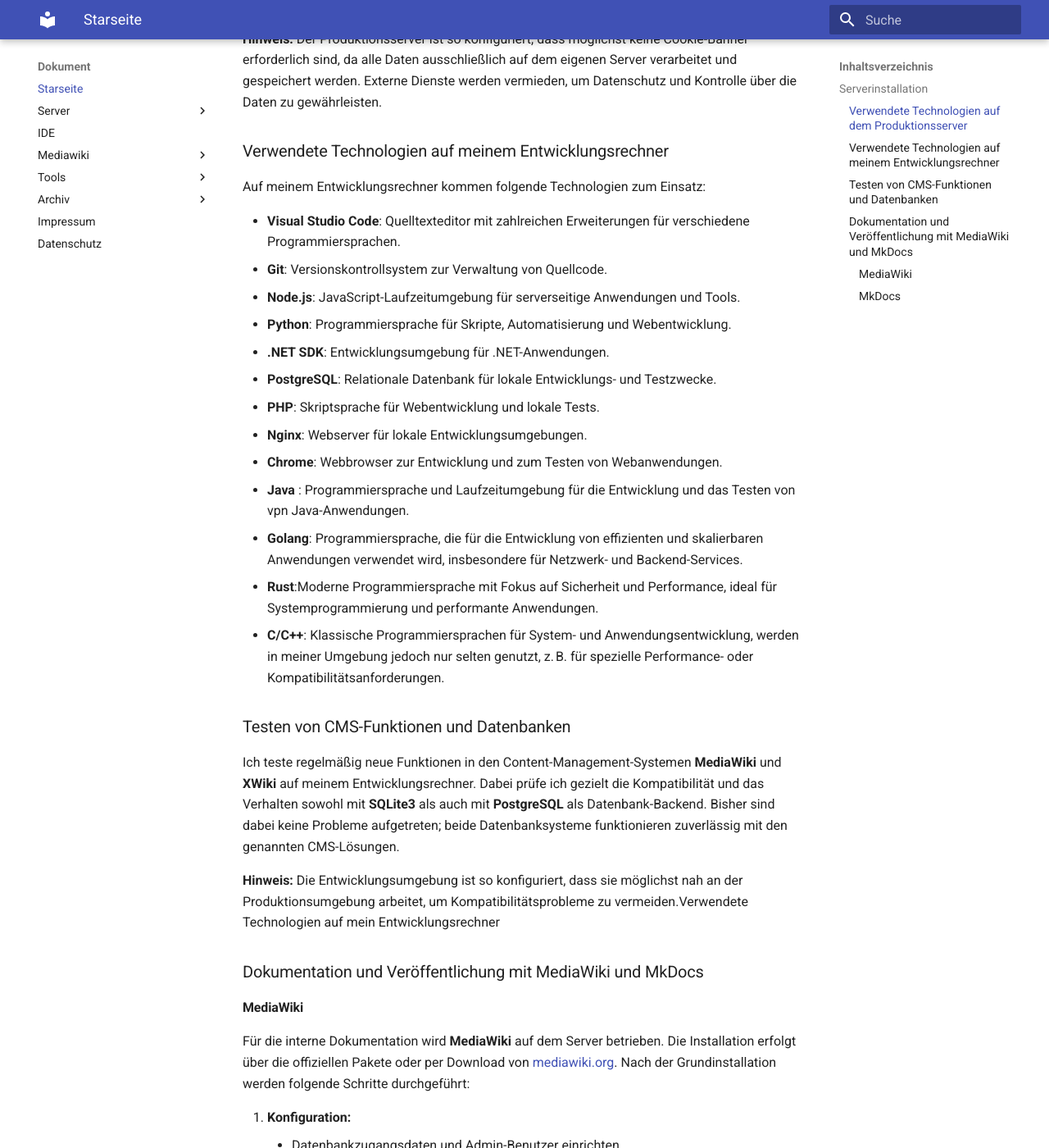
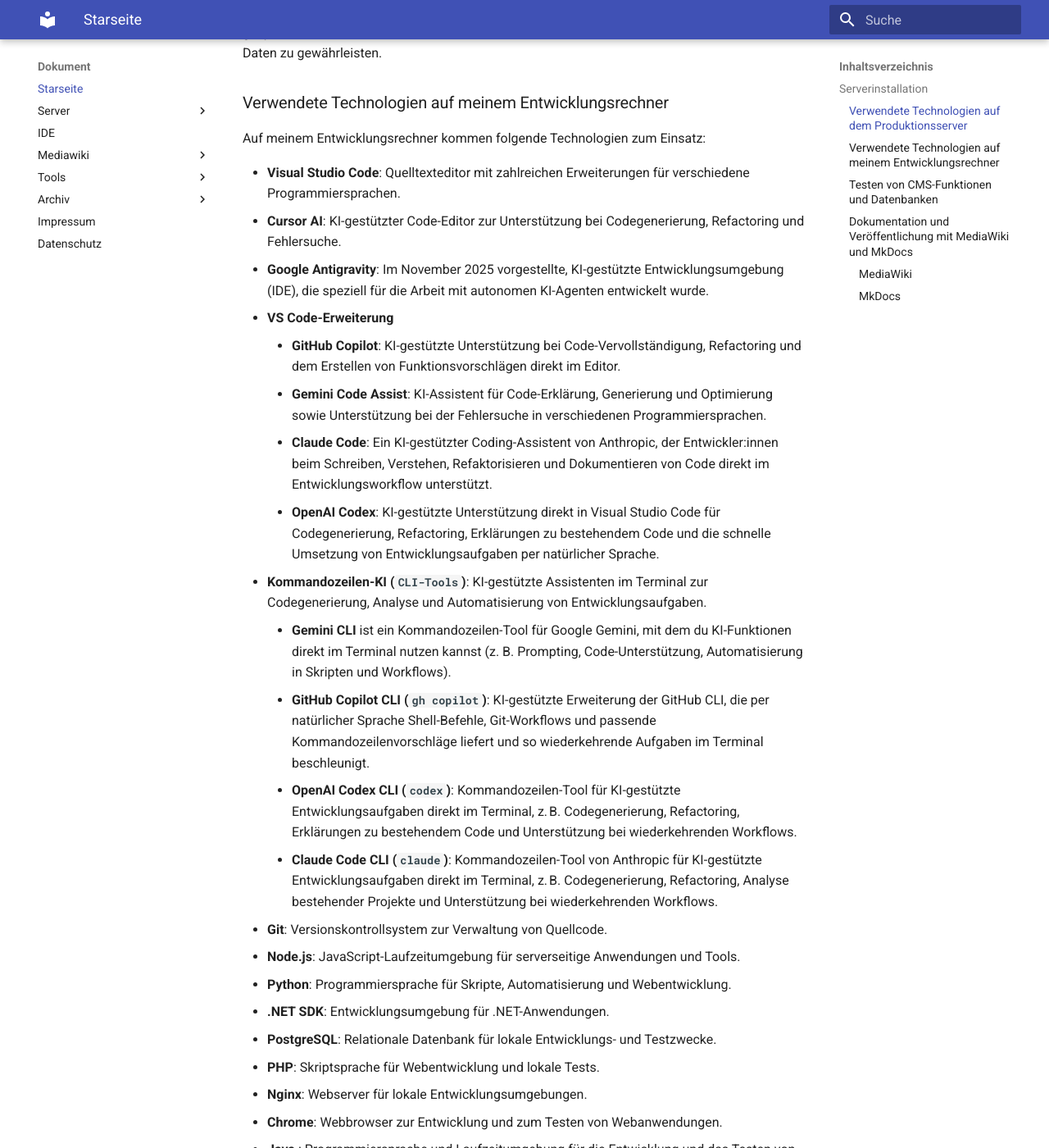
Before and after one commit to thorstenkloehn/dokument, an MkDocs documentation site: the page built from docs/index.md, in a window 1280 px wide and 1400 px high, scrolled down 888 px. Shown: the whole window at 82% size. Built offline with MkDocs 1.6.1 and Material for MkDocs 9.7.7, drawn with Linux system fonts in a browser that asks for light colours; some of the changed text lies outside the part shown.

Commit message:
Dokumentation: Aktualisierung der Technologien in der Entwicklungsumgebung und Hinzufügen von KI-gestützten Tools und Erweiterungen

```diff
--- a/docs/index.md
+++ b/docs/index.md
@@ -24,6 +23,19 @@
 Auf meinem Entwicklungsrechner kommen folgende Technologien zum Einsatz:
 
 - **Visual Studio Code**: Quelltexteditor mit zahlreichen Erweiterungen für verschiedene Programmiersprachen.
+- **Cursor AI**: KI-gestützter Code-Editor zur Unterstützung bei Codegenerierung, Refactoring und Fehlersuche.
+- **Google Antigravity**: Im November 2025 vorgestellte, KI-gestützte Entwicklungsumgebung (IDE), die speziell für die Arbeit mit autonomen KI-Agenten entwickelt wurde.
+- **VS Code-Erweiterung**
+    - **GitHub Copilot**: KI-gestützte Unterstützung bei Code-Vervollständigung, Refactoring und dem Erstellen von Funktionsvorschlägen direkt im Editor.
+    - **Gemini Code Assist**: KI-Assistent für Code-Erklärung, Generierung und Optimierung sowie Unterstützung bei der Fehlersuche in verschiedenen Programmiersprachen.
+    - **Claude Code**: Ein KI-gestützter Coding-Assistent von Anthropic, der Entwickler:innen beim Schreiben, Verstehen, Refaktorisieren und Dokumentieren von Code direkt im Entwicklungsworkflow unterstützt.
+    - **OpenAI Codex**: KI-gestützte Unterstützung direkt in Visual Studio Code für Codegenerierung, Refactoring, Erklärungen zu bestehendem Code und die schnelle Umsetzung von Entwicklungsaufgaben per natürlicher Sprache.
+- **Kommandozeilen-KI (`CLI-Tools`)**: KI-gestützte Assistenten im Terminal zur Codegenerierung, Analyse und Automatisierung von Entwicklungsaufgaben.
+    - **Gemini CLI** ist ein Kommandozeilen-Tool für Google Gemini, mit dem du KI-Funktionen direkt im Terminal nutzen kannst
+    (z. B. Prompting, Code-Unterstützung, Automatisierung in Skripten und Workflows).
+    - **GitHub Copilot CLI (`gh copilot`)**: KI-gestützte Erweiterung der GitHub CLI, die per natürlicher Sprache Shell-Befehle, Git-Workflows und passende Kommandozeilenvorschläge liefert und so wiederkehrende Aufgaben im Terminal beschleunigt.
+    - **OpenAI Codex CLI (`codex`)**: Kommandozeilen-Tool für KI-gestützte Entwicklungsaufgaben direkt im Terminal, z. B. Codegenerierung, Refactoring, Erklärungen zu bestehendem Code und Unterstützung bei wiederkehrenden Workflows.
+    - **Claude Code CLI (`claude`)**: Kommandozeilen-Tool von Anthropic für KI-gestützte Entwicklungsaufgaben direkt im Terminal, z. B. Codegenerierung, Refactoring, Analyse bestehender Projekte und Unterstützung bei wiederkehrenden Workflows.
 - **Git**: Versionskontrollsystem zur Verwaltung von Quellcode.
 - **Node.js**: JavaScript-Laufzeitumgebung für serverseitige Anwendungen und Tools.
 - **Python**: Programmiersprache für Skripte, Automatisierung und Webentwicklung.
```
Also changed, not shown: other parts of docs/index.md (+0 -1 lines), docs/IDE/index.md (+10 -3 lines).
